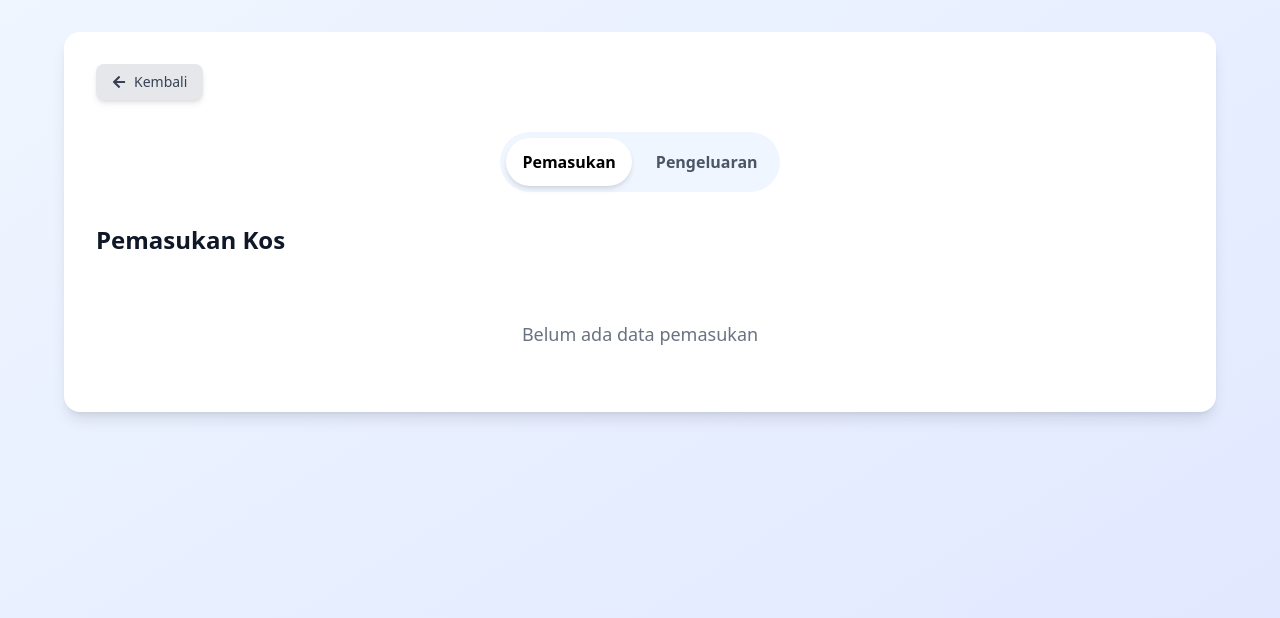
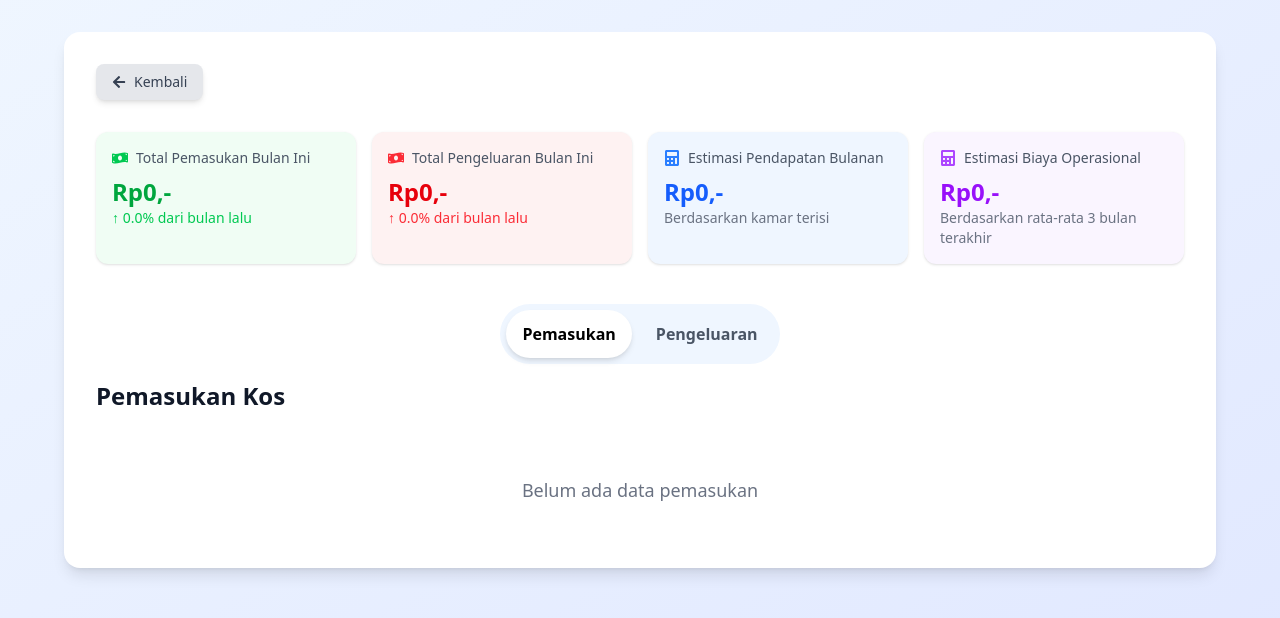
Before and after one commit to miftahudinsy/kosan-bapak, a Next.js app: page /dashboard/keuangan in a window 1280 px wide. Shown: the top 618 px of the page. Built offline with nearby package versions, Linux system fonts and the light colour scheme.

Commit message:
tambah fitur statistik keuangan

```diff
--- a/package.json
+++ b/package.json
@@ -14,7 +14,8 @@
     "next": "15.2.1",
     "react": "^19.0.0",
     "react-dom": "^19.0.0",
-    "react-icons": "^5.5.0"
+    "react-icons": "^5.5.0",
+    "recharts": "^2.15.1"
   },
   "devDependencies": {
     "@eslint/eslintrc": "^3",
--- a/src/app/dashboard/data.ts
+++ b/src/app/dashboard/data.ts
@@ -21,6 +21,7 @@ export interface PenghuniData {
   deposit?: string; // Opsional, disimpan dalam format mata uang Indonesia
   tanggalMulai: string;
   tanggalSelesai: string;
+  status: "aktif" | "nonaktif";
 }
 
 // Empty initial data array
@@ -47,6 +48,7 @@ export const getDaftarPenghuni = (): PenghuniData[] => {
 // Format angka menjadi mata uang Indonesia
 export const formatCurrency = (amount: number | string): string => {
   if (typeof amount === "string") {
+    // Hapus semua karakter non-numerik
     amount = parseInt(amount.replace(/\D/g, ""), 10);
   }
 
@@ -54,11 +56,13 @@ export const formatCurrency = (amount: number | string): string => {
     return "Rp0,-";
   }
 
+  // Format angka dengan pemisah ribuan
   return `Rp${amount.toString().replace(/\B(?=(\d{3})+(?!\d))/g, ".")},-`;
 };
 
 // Parse mata uang Indonesia menjadi angka
 export const parseCurrency = (formattedAmount: string): number => {
+  // Hapus "Rp", pemisah ribuan, dan "-" dari string
   const numericString = formattedAmount.replace(/[^\d]/g, "");
   return parseInt(numericString, 10) || 0;
 };
--- a/src/app/dashboard/keuangan/page.tsx
+++ b/src/app/dashboard/keuangan/page.tsx
@@ -1,7 +1,13 @@
 "use client";
 import React, { useEffect, useState } from "react";
 import { useRouter } from "next/navigation";
-import { FaArrowLeft, FaTrash, FaPlus } from "react-icons/fa";
+import {
+  FaArrowLeft,
+  FaTrash,
+  FaPlus,
+  FaMoneyBillWave,
+  FaCalculator,
+} from "react-icons/fa";
 import {
   getRiwayatPembayaran,
   getDaftarPenghuni,
@@ -11,6 +17,7 @@ import {
   tambahRiwayatPengeluaran,
   hapusRiwayatPengeluaran,
   RiwayatPengeluaran,
+  PenghuniData,
 } from "../data";
 import { RiwayatPembayaran } from "../data";
 
@@ -22,7 +29,7 @@ const Keuangan = () => {
   const [riwayatPengeluaran, setRiwayatPengeluaran] = useState<
     RiwayatPengeluaran[]
   >([]);
-  const [penghuni] = useState(getDaftarPenghuni());
+  const [penghuni, setPenghuni] = useState<PenghuniData[]>([]);
   const [isDeleteModalOpen, setIsDeleteModalOpen] = useState(false);
   const [pembayaranToDelete, setPembayaranToDelete] =
     useState<RiwayatPembayaran | null>(null);
@@ -41,13 +48,148 @@ const Keuangan = () => {
     tanggal: "",
     nominal: "",
   });
+  const [statistik, setStatistik] = useState({
+    totalPemasukanBulanIni: 0,
+    totalPengeluaranBulanIni: 0,
+    persentasePerubahanPemasukan: 0,
+    persentasePerubahanPengeluaran: 0,
+    estimasiPendapatanBulanan: 0,
+    estimasiBiayaOperasional: 0,
+  });
 
+  // Format currency khusus untuk statistik dan grafik
+  const formatStatisticCurrency = (amount: number | string): string => {
+    if (typeof amount === "string") {
+      amount = parseInt(amount.replace(/\D/g, ""), 10);
+    }
+    if (isNaN(amount)) {
+      return "Rp0,-";
+    }
+    amount = amount * 1000;
+    return `Rp${amount.toString().replace(/\B(?=(\d{3})+(?!\d))/g, ".")},-`;
+  };
+
+  // Load initial data
   useEffect(() => {
     const dataPembayaran = getRiwayatPembayaran();
     const dataPengeluaran = getRiwayatPengeluaran();
+    const dataPenghuni = getDaftarPenghuni();
     setRiwayatPembayaran(dataPembayaran);
     setRiwayatPengeluaran(dataPengeluaran);
+    setPenghuni(dataPenghuni);
   }, []);
+
+  // Helper function untuk memastikan nilai numerik valid
+  const ensureNumber = (value: string | number): number => {
+    if (typeof value === "string") {
+      // Hapus semua karakter non-numerik kecuali titik desimal
+      const numericValue = value.replace(/[^0-9.]/g, "");
+      return parseFloat(numericValue) || 0;
+    }
+    return value || 0;
+  };
+
+  // Calculate statistics when data changes
+  useEffect(() => {
+    if (riwayatPembayaran.length === 0 && riwayatPengeluaran.length === 0)
+      return;
+
+    const bulanIni = new Date().getMonth();
+    const tahunIni = new Date().getFullYear();
+
+    // Total Pemasukan Bulan Ini
+    const totalPemasukanBulanIni = riwayatPembayaran
+      .filter(
+        (p) =>
+          new Date(p.tanggal).getMonth() === bulanIni &&
+          new Date(p.tanggal).getFullYear() === tahunIni
+      )
+      .reduce((sum, p) => sum + ensureNumber(p.nominal), 0);
+
+    // Total Pengeluaran Bulan Ini
+    const totalPengeluaranBulanIni = riwayatPengeluaran
+      .filter(
+        (p) =>
+          new Date(p.tanggal).getMonth() === bulanIni &&
+          new Date(p.tanggal).getFullYear() === tahunIni
+      )
+      .reduce((sum, p) => sum + ensureNumber(p.nominal), 0);
+
+    // Persentase Perubahan
+    const totalPemasukanBulanLalu = riwayatPembayaran
+      .filter(
+        (p) =>
+          new Date(p.tanggal).getMonth() === bulanIni - 1 &&
+          new Date(p.tanggal).getFullYear() === tahunIni
+      )
+      .reduce((sum, p) => sum + ensureNumber(p.nominal), 0);
+
+    const totalPengeluaranBulanLalu = riwayatPengeluaran
+      .filter(
+        (p) =>
+          new Date(p.tanggal).getMonth() === bulanIni - 1 &&
+          new Date(p.tanggal).getFullYear() === tahunIni
+      )
+      .reduce((sum, p) => sum + ensureNumber(p.nominal), 0);
+
+    const persentasePerubahanPemasukan =
+      totalPemasukanBulanLalu > 0
+        ? ((totalPemasukanBulanIni - totalPemasukanBulanLalu) /
+            totalPemasukanBulanLalu) *
+          100
+        : 0;
+
+    const persentasePerubahanPengeluaran =
+      totalPengeluaranBulanLalu > 0
+        ? ((totalPengeluaranBulanIni - totalPengeluaranBulanLalu) /
+            totalPengeluaranBulanLalu) *
+          100
+        : 0;
+
+    // Estimasi Pendapatan Bulanan
+    const kamarTerisi = penghuni.filter((p) => {
+      const tanggalSelesai = new Date(p.tanggalSelesai);
+      const sekarang = new Date();
+      return tanggalSelesai > sekarang;
+    });
+
+    const estimasiPendapatanBulanan = kamarTerisi.reduce((total, p) => {
+      const pembayaranAwal =
+        riwayatPembayaran
+          .filter(
+            (rp) => rp.idPenghuni === p.id && rp.jenis === "Pembayaran Awal"
+          )
+          .map((rp) => ensureNumber(rp.nominal))
+          .pop() || 0;
+      return total + pembayaranAwal;
+    }, 0);
+
+    // Estimasi Biaya Operasional
+    const rataRataPengeluaranBulanan =
+      Array.from({ length: 3 }, (_, i) => {
+        const targetBulan = new Date(tahunIni, bulanIni - 1 - i, 1);
+        return riwayatPengeluaran
+          .filter(
+            (p) =>
+              new Date(p.tanggal).getMonth() === targetBulan.getMonth() &&
+              new Date(p.tanggal).getFullYear() === targetBulan.getFullYear()
+          )
+          .reduce((sum, p) => sum + ensureNumber(p.nominal), 0);
+      }).reduce((total, monthlyTotal) => total + monthlyTotal, 0) / 3;
+
+    setStatistik({
+      totalPemasukanBulanIni,
+      totalPengeluaranBulanIni,
+      persentasePerubahanPemasukan: isNaN(persentasePerubahanPemasukan)
+        ? 0
+        : persentasePerubahanPemasukan,
+      persentasePerubahanPengeluaran: isNaN(persentasePerubahanPengeluaran)
+        ? 0
+        : persentasePerubahanPengeluaran,
+      estimasiPendapatanBulanan,
+      estimasiBiayaOperasional: rataRataPengeluaranBulanan,
+    });
+  }, [riwayatPembayaran, riwayatPengeluaran, penghuni]);
 
   const handleBack = () => {
     router.back();
@@ -143,7 +285,84 @@ const Keuangan = () => {
           <FaArrowLeft /> Kembali
         </button>
 
-        <div className="flex justify-center mb-8">
+        {/* Statistik Ringkasan */}
+        <div className="grid grid-cols-1 md:grid-cols-2 lg:grid-cols-4 gap-4 mb-10">
+          <div className="bg-green-50 p-4 rounded-xl shadow-sm">
+            <div className="flex items-center gap-2 mb-2">
+              <FaMoneyBillWave className="text-green-500" />
+              <h3 className="text-sm font-medium text-gray-600">
+                Total Pemasukan Bulan Ini
+              </h3>
+            </div>
+            <p className="text-2xl font-bold text-green-600">
+              {formatStatisticCurrency(statistik.totalPemasukanBulanIni)}
+            </p>
+            <p
+              className={`text-sm ${
+                statistik.persentasePerubahanPemasukan >= 0
+                  ? "text-green-500"
+                  : "text-red-500"
+              }`}
+            >
+              {statistik.persentasePerubahanPemasukan >= 0 ? "↑" : "↓"}{" "}
+              {Math.abs(statistik.persentasePerubahanPemasukan).toFixed(1)}%
+              dari bulan lalu
+            </p>
+          </div>
+
+          <div className="bg-red-50 p-4 rounded-xl shadow-sm">
+            <div className="flex items-center gap-2 mb-2">
+              <FaMoneyBillWave className="text-red-500" />
+              <h3 className="text-sm font-medium text-gray-600">
+                Total Pengeluaran Bulan Ini
+              </h3>
+            </div>
+            <p className="text-2xl font-bold text-red-600">
+              {formatStatisticCurrency(statistik.totalPengeluaranBulanIni)}
+            </p>
+            <p
+              className={`text-sm ${
+                statistik.persentasePerubahanPengeluaran >= 0
+                  ? "text-red-500"
+                  : "text-green-500"
+              }`}
+            >
+              {statistik.persentasePerubahanPengeluaran >= 0 ? "↑" : "↓"}{" "}
+              {Math.abs(statistik.persentasePerubahanPengeluaran).toFixed(1)}%
+              dari bulan lalu
+            </p>
+          </div>
+
+          <div className="bg-blue-50 p-4 rounded-xl shadow-sm">
+            <div className="flex items-center gap-2 mb-2">
+              <FaCalculator className="text-blue-500" />
+              <h3 className="text-sm font-medium text-gray-600">
+                Estimasi Pendapatan Bulanan
+              </h3>
+            </div>
+            <p className="text-2xl font-bold text-blue-600">
+              {formatStatisticCurrency(statistik.estimasiPendapatanBulanan)}
+            </p>
+            <p className="text-sm text-gray-500">Berdasarkan kamar terisi</p>
+          </div>
+
+          <div className="bg-purple-50 p-4 rounded-xl shadow-sm">
+            <div className="flex items-center gap-2 mb-2">
+              <FaCalculator className="text-purple-500" />
+              <h3 className="text-sm font-medium text-gray-600">
+                Estimasi Biaya Operasional
+              </h3>
+            </div>
+            <p className="text-2xl font-bold text-purple-600">
+              {formatStatisticCurrency(statistik.estimasiBiayaOperasional)}
+            </p>
+            <p className="text-sm text-gray-500">
+              Berdasarkan rata-rata 3 bulan terakhir
+            </p>
+          </div>
+        </div>
+
+        <div className="flex justify-center mb-8 sm:mb-4">
           <div className="flex space-x-2 bg-blue-50 p-1.5 rounded-full">
             <button
               onClick={() => setActiveTab("pemasukan")}
@@ -205,7 +424,13 @@ const Keuangan = () => {
                       </tr>
                     </thead>
                     <tbody className="bg-white divide-y divide-gray-200">
-                      {riwayatPembayaran.map((pembayaran) => (
+                      {riwayatPembayaran
+                        .sort(
+                          (a, b) =>
+                            new Date(b.tanggal).getTime() -
+                            new Date(a.tanggal).getTime()
+                        )
+                        .map((pembayaran) => (
                           <tr key={pembayaran.id}>
                             <td className="px-6 py-4 whitespace-nowrap text-sm text-gray-900">
                               {formatDate(pembayaran.tanggal)}
@@ -235,7 +460,13 @@ const Keuangan = () => {
 
                 {/* Tampilan Mobile Pemasukan */}
                 <div className="md:hidden space-y-4">
-                  {riwayatPembayaran.map((pembayaran) => (
+                  {riwayatPembayaran
+                    .sort(
+                      (a, b) =>
+                        new Date(b.tanggal).getTime() -
+                        new Date(a.tanggal).getTime()
+                    )
+                    .map((pembayaran) => (
                       <div
                         key={pembayaran.id}
                         className="bg-white border border-gray-200 border-l-4 border-l-blue-500 rounded-lg p-4 shadow-sm"
@@ -326,7 +557,13 @@ const Keuangan = () => {
                       </tr>
                     </thead>
                     <tbody className="bg-white divide-y divide-gray-200">
-                      {riwayatPengeluaran.map((pengeluaran) => (
+                      {riwayatPengeluaran
+                        .sort(
+                          (a, b) =>
+                            new Date(b.tanggal).getTime() -
+                            new Date(a.tanggal).getTime()
+                        )
+                        .map((pengeluaran) => (
                           <tr key={pengeluaran.id}>
                             <td className="px-6 py-4 whitespace-nowrap text-sm text-gray-900">
                               {formatDate(pengeluaran.tanggal)}
@@ -358,7 +595,13 @@ const Keuangan = () => {
 
                 {/* Tampilan Mobile Pengeluaran */}
                 <div className="md:hidden space-y-4">
-                  {riwayatPengeluaran.map((pengeluaran) => (
+                  {riwayatPengeluaran
+                    .sort(
+                      (a, b) =>
+                        new Date(b.tanggal).getTime() -
+                        new Date(a.tanggal).getTime()
+                    )
+                    .map((pengeluaran) => (
                       <div
                         key={pengeluaran.id}
                         className="bg-white border border-gray-200 border-l-4 border-l-red-500 rounded-lg p-4 shadow-sm"
```
Also changed, not shown: 1 other file (tests, documents, lock files or other folders). Lines whose indentation alone changed are shown as unchanged.
